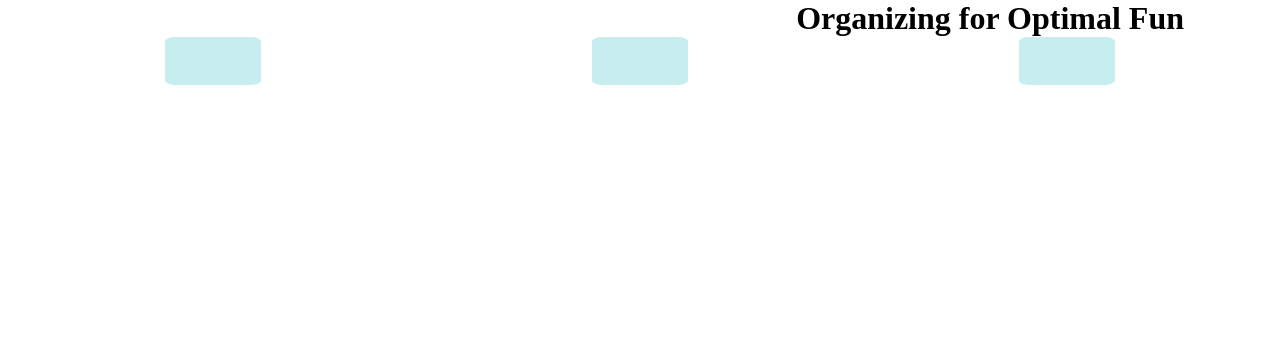
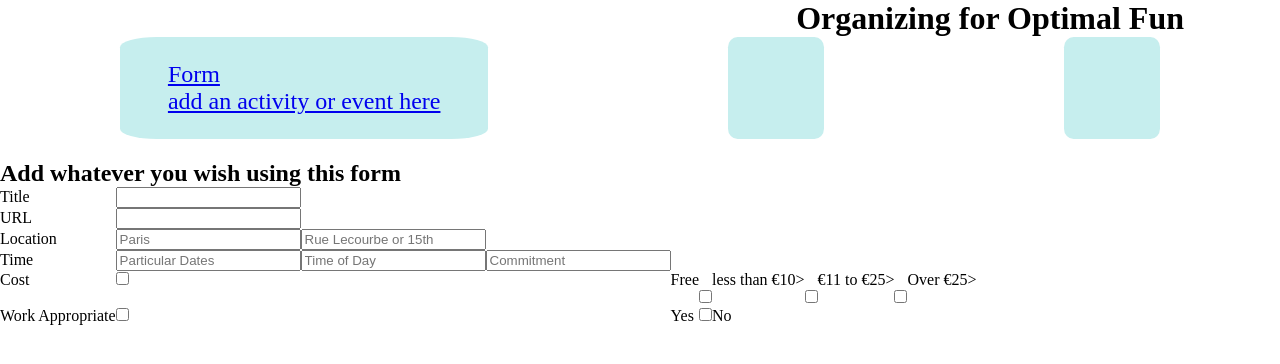
Before and after one commit to bibabyte/funInFrance, a plain HTML site: page index.html in a window 1280 px wide. Drawn offline with Linux system fonts and the light colour scheme.

Commit message:
Structures/Sections
Sections added, structure for future dev

```diff
--- a/index.html
+++ b/index.html
@@ -10,13 +10,71 @@
         <header>
             <h1>Organizing for Optimal Fun</h1>
             <nav>
-                <a href="" class="nav-link"></a>
+                <a href="#form" class="nav-link">Form
+                    <br>
+                    <p>add an activity or event here</p>
+                </a>
                 <a href="" class="nav-link"></a>
                 <a href="" class="nav-link"></a>
             </nav>
         </header>
         <main>
-            <h2></h2>
+
+            <b id="space"></b>
+            <section id="form">
+                <h2>Add whatever you wish using this form</h2>
+                <form action="">
+                    <p>
+                        <label for="">Title</label>
+                        <input type="text">
+                    </p>
+                    <p>
+                        <label for="">URL</label>
+                        <input type="text">
+                    </p>
+                    <p>
+                        <label for="">Location</label>
+                        <input type="text" placeholder="Paris">
+                        <input type="text" placeholder="Rue Lecourbe or 15th">
+                    </p>
+                    <p>
+                        <label for="">Time</label>
+                        <input type="text" name="Dates" placeholder="Particular Dates">
+                        <input type="text" name="Time" id="" placeholder="Time of Day">
+                        <input type="text" placeholder="Commitment">
+                    </p>
+                    <p>
+                        <label for="">Cost</label>
+                        <input type="checkbox" id="free" name="free" value="Free">
+                            <label for="free">Free</label> <br>
+                        <input type="checkbox" id="under10" name="under10" value="Under10">
+                            <label for="under10">less than €10></label> <br>
+                        <input type="checkbox" id="11to25" name="11to25" value="11to25">
+                            <label for="11to25">€11 to €25></label> <br>
+                        <input type="checkbox" id="over25" name="over25" value="Over25">
+                            <label for="over25">Over €25></label> <br>
+                    </p>
+                    <p>
+                        <label for="">Work Appropriate</label>
+                        <input type="checkbox" id="yes" name="yes" value="Yes">
+                            <label for="yes">Yes</label>
+                        <input type="checkbox" id="no" name="no" value="No">
+                            <label for="no">No</label>
+                    </p>
+                </form>
+            </section>
+            <section id="dates">
+
+            </section>
+            <section id="interaction">
+
+            </section>
+            <section id="location">
+
+            </section>
+            <section id="editData">
+
+            </section>
         </main>
     </body>
 </html>
--- a/styles.css
+++ b/styles.css
@@ -26,6 +26,20 @@ nav {
     font-size: 1.5em;
 }
 
+main {
+    position: relative;
+    top: 10em;
+}
+#space {
+    height: 10em;
+    content: " ";
+}
+
+form  { display: table;      }
+p     { display: table-row;  }
+label { display: table-cell; }
+input { display: table-cell; }
+
 @media screen and (max-width: 400px) {
     .nav-link {
         padding: 1em 2em;
```
